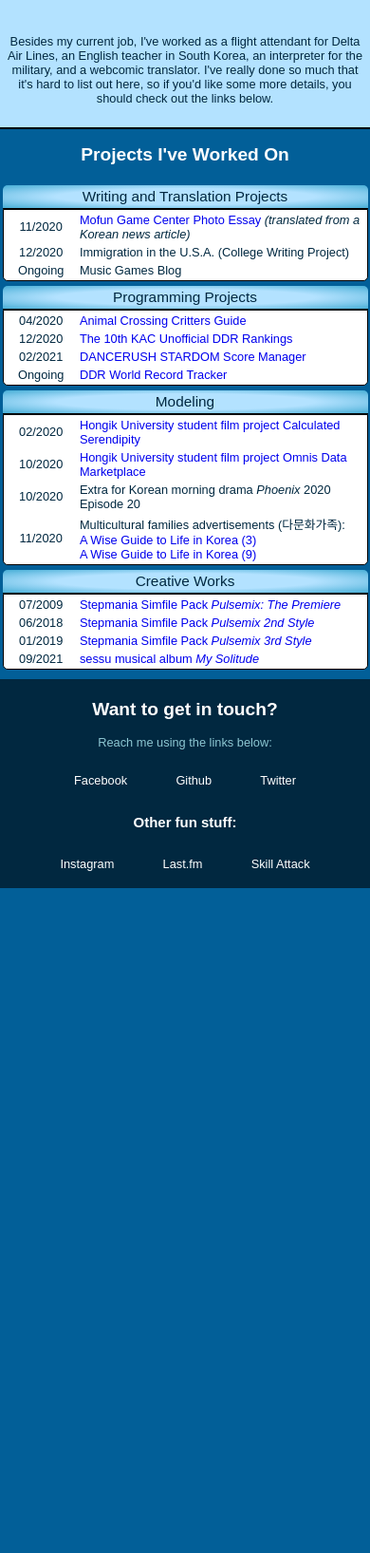
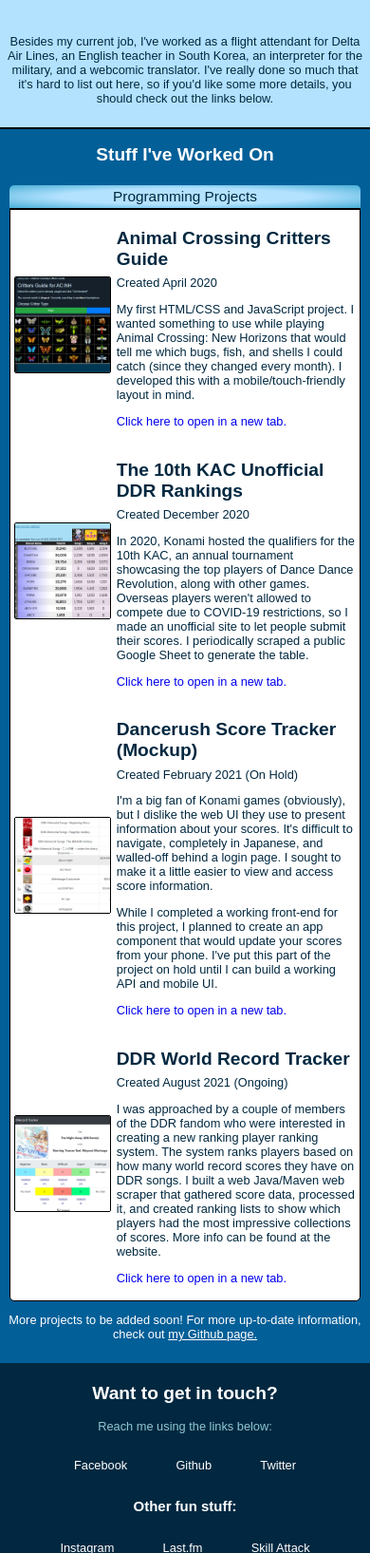
Before and after one commit to sessu/sessu-homepage, a plain HTML site: page index.html in a window 390 px wide. Shown: the part 1420-3055 px from the top of the page at 95% size. Before the commit the page ends 2355 px from the top, so only its background shows below. Drawn offline with Linux system fonts and the light colour scheme; grey boxes are pictures that could not be loaded.

Commit message:
Added image table for projects

```diff
--- a/index.html
+++ b/index.html
@@ -100,6 +100,97 @@
             </div>
         </section>
 
+        <section id="section-new-projects" class="bg-med">
+            <h2>Stuff I've Worked On</h2>
+
+            <table>
+                <caption>Programming Projects</caption>
+                <thead>
+                    <tr class="tr-heading">
+                        <th class="th-image">Image</th>
+                        <th class="th-desc">Description</th>
+                    </tr>
+                </thead>
+                <tbody>
+                    <!-- ACNH Critters -->
+                    <tr>
+                        <td class="td-image">
+                            <a href="https://sessu.github.io/acnh-critters/">
+                                <img class="img-project" src="./img/project-critters.png" alt="Screenshot of the Animal Crossing Critters Guide">
+                            </a>
+                        </td>
+                        <td class="td-desc">
+                            <h2>Animal Crossing Critters Guide</h2>
+                            <p>Created April 2020</p>
+                            <p>My first HTML/CSS and JavaScript project. I wanted something to use while playing Animal Crossing: New Horizons that would tell me which bugs, fish, and shells I could catch (since they changed every month). I developed this with a mobile/touch-friendly layout in mind.</p>
+                            <p>
+                                <a href="https://sessu.github.io/acnh-critters/" taget="_blank">
+                                    Click here to open in a new tab.
+                                </a>
+                            </p>
+                        </td>
+                    </tr>
+                    <!-- DDR Rankings -->
+                    <tr>
+                        <td class="td-image">
+                            <a href="./kac_unofficial">
+                                <img class="img-project" src="./img/project-kac.png" alt="Screenshot of the 10th KAC Unofficial DDR Rankings">
+                            </a>
+                        </td>
+                        <td class="td-desc">
+                            <h2>The 10th KAC Unofficial DDR Rankings</h2>
+                            <p>Created December 2020</p>
+                            <p>In 2020, Konami hosted the qualifiers for the 10th KAC, an annual tournament showcasing the top players of Dance Dance Revolution, along with other games. Overseas players weren't allowed to compete due to COVID-19 restrictions, so I made an unofficial site to let people submit their scores. I periodically scraped a public Google Sheet to generate the table.</p>
+                            <p>
+                                <a href="./kac_unofficial/" taget="_blank">
+                                    Click here to open in a new tab.
+                                </a>
+                            </p>
+                        </td>
+                    </tr>
+                    <!-- Dancerush Tracker -->
+                    <tr>
+                        <td class="td-image">
+                            <a href="./dancerush-tracker/">
+                                <img class="img-project" src="./img/project-dancerush.png" alt="Screenshot of the Dancerush Tracker">
+                            </a>
+                        </td>
+                        <td class="td-desc">
+                            <h2>Dancerush Score Tracker (Mockup)</h2>
+                            <p>Created February 2021 (On Hold)</p>
+                            <p>I'm a big fan of Konami games (obviously), but I dislike the web UI they use to present information about your scores. It's difficult to navigate, completely in Japanese, and walled-off behind a login page. I sought to make it a little easier to view and access score information.</p>
+                            <p>While I completed a working front-end for this project, I planned to create an app component that would update your scores from your phone. I've put this part of the project on hold until I can build a working API and mobile UI.</p>
+                            <p>
+                                <a href="./dancerush-tracker/" taget="_blank">
+                                    Click here to open in a new tab.
+                                </a>
+                            </p>
+                        </td>
+                    </tr>
+                    <!-- WR Tracker -->
+                    <tr>
+                        <td class="td-image">
+                            <a href="http://tracker.sessu.net/">
+                                <img class="img-project" src="./img/project-wrtracker.png" alt="Screenshot of the DDR World Record Tracker">
+                            </a>
+                        </td>
+                        <td class="td-desc">
+                            <h2>DDR World Record Tracker</h2>
+                            <p>Created August 2021 (Ongoing)</p>
+                            <p>I was approached by a couple of members of the DDR fandom who were interested in creating a new ranking player ranking system. The system ranks players based on how many world record scores they have on DDR songs. I built a web Java/Maven web scraper that gathered score data, processed it, and created ranking lists to show which players had the most impressive collections of scores. More info can be found at the website.</p>
+                            <p>
+                                <a href="http://tracker.sessu.net/" taget="_blank">
+                                    Click here to open in a new tab.
+                                </a>
+                            </p>
+                        </td>
+                    </tr>
+                </tbody>
+            </table>
+            <p class="p-white">More projects to be added soon! For more up-to-date information, check out <a href="https://github.com/sessu/">my Github page.</a></p>
+        </section>
+
+        <!--
         <section id="section-projects" class="bg-med" aria-labelledby="header-projects">
             <h2 id="header-projects">Projects I've Worked On</h2>
 
@@ -127,42 +218,6 @@
                     <tr>
                         <td>Ongoing</td>
                         <td>Music Games Blog</td>
-                    </tr>
-                </tbody>
-            </table>
-
-            <table>
-                <caption>Programming Projects</caption>
-                <thead>
-                    <tr class="tr-heading">
-                        <th>Date</th>
-                        <th>Description</th>
-                    </tr>
-                </thead>
-                <tbody>
-                    <tr>
-                        <td>04/2020</td>
-                        <td>
-                            <a href="https://sessu.github.io/acnh-critters/">Animal Crossing Critters Guide</a>
-                        </td>
-                    </tr>
-                    <tr>
-                        <td>12/2020</td>
-                        <td>
-                            <a href="/kac_unofficial">The 10th KAC Unofficial DDR Rankings</a>
-                        </td>
-                    </tr>
-                    <tr>
-                        <td>02/2021</td>
-                        <td>
-                            <a href="/dancerush-tracker">DANCERUSH STARDOM Score Manager</a>
-                        </td>
-                    </tr>
-                    <tr>
-                        <td>Ongoing</td>
-                        <td>
-                            <a href="http://tracker.sessu.net">DDR World Record Tracker</a>
-                        </td>
                     </tr>
                 </tbody>
             </table>
@@ -254,33 +309,6 @@
                 </tbody>
             </table>
         </section>
-
-        <!--
-            TODO: Make icons for my programming projects
-
-        <section id="projects">
-            <h2>Projects</h2>
-            <div class="div-projects-container">
-                <div class="project-tile">
-                    <a href="#">
-                        <img src="img/20220413_163910.jpg" alt="Shredder">
-                        <p>Shredder</p>
-                    </a>
-                </div>
-                <div class="project-tile">
-                    <img src="img/20220413_163910.jpg" alt="Shredder">
-                    <p>Shredder</p>
-                </div>
-                <div class="project-tile">
-                    <img src="img/20220413_163910.jpg" alt="Shredder">
-                    <p>Shredder</p>
-                </div>
-                <div class="project-tile">
-                    <img src="img/20220413_163910.jpg" alt="Shredder">
-                    <p>Shredder</p>
-                </div>
-            </div>
-        </section>
         -->
 
         <!-- CONTACT -->
--- a/styles.css
+++ b/styles.css
@@ -36,6 +36,15 @@ h1, h2, h3 {
 
 section {
     width: 100%;
+}
+
+.p-white {
+    color: var(--important-text);
+}
+
+.p-white a {
+    color: var(--important-text);
+    text-decoration: underline;
 }
 
 a {
@@ -124,6 +133,50 @@ nav>ul>li>a {
     width: 100vw;
 }
 
+/* New Projects */
+#section-new-projects table {
+    background-color: white;
+    border: 1px solid black;
+    width: 1200px;
+    max-width: 95%;
+    margin: auto;
+    text-align: left;
+    border-radius: 0 0 5px 5px;
+}
+
+#section-new-projects table caption {
+    font-size: 1.2rem;
+    background: radial-gradient(var(--lighter) 50%, var(--light));
+    color: var(--darker);
+    margin: 5px 0 0;
+    padding: 3px 0;
+    border-bottom: 1px solid black;
+    border-radius: 5px 5px 0 0;
+}
+
+table h2, table h3 {
+    color: var(--darker);
+    margin-bottom: -0.5rem;
+}
+
+.td-image, .th-image, .th-desc {
+    text-align: center;
+}
+
+.td-image, .th-image {
+    width: 215px;
+}
+
+.img-project {
+    width: 200px;
+    aspect-ratio: 1/1;
+    border-radius: 5px;
+    border: 2px solid black;
+}
+
+
+/* Projects */
+
 #section-projects table th {
     text-align: center;
 }
@@ -184,70 +237,12 @@ section p em {
     flex-direction: column;
 }
 
-#div-projects ul {
-    color: white;
-    margin: 0;
-    margin-block-start: 0;
-    margin-block-end: 0;
-    margin-inline-start: 0px;
-    margin-inline-end: 0px;
-    padding-inline-start: 0;
-}
-
-#div-projects li {
-    list-style: none;
-}
-
 
 /* PROJECTS */
 #projects {
     margin: 0;
 
     padding: 25px 0;
-}
-
-.div-projects-container {
-    width: 80%;
-    min-height: 300px;
-    margin: 0 auto;
-    padding: 10px;
-
-    display: flex;
-    flex-direction: row;
-    flex-wrap: wrap;
-    justify-content: center;
-    align-items: center;
-    gap: 10px;
-    max-width: 1400px;
-    margin: 0 auto;
-    padding: 5px;
-}
-
-.div-projects-container .project-tile {
-    margin: 5px 5px 10px;
-    height: 300px;
-    width: 300px;
-}
-
-.div-projects-container .project-tile img {
-    max-width: 100%;
-    max-height: 100%;
-    object-fit: cover;
-    border-radius: 10px;
-}
-
-.div-projects-container .project-tile p {
-    margin-top: -20px;
-    background-color: var(--important-text);
-    color: var(--darker);
-    position: absolute;
-    width: 300px;
-    padding: 5px 0;
-    border-radius: 0 0 10px 10px;
-}
-
-.project-tile:not(:hover) {
-    opacity: 80%;
 }
 
 /* CONTACT */
@@ -278,6 +273,14 @@ section p em {
     html {
         font-size: 90%;
     }
+
+    #section-new-projects {
+        width: 100%;
+    }
+
+    #section-new-projects table {
+        width: calc(100% - 5px);
+    }
 }
 
 @media (max-width: 600px) {
@@ -300,6 +303,18 @@ section p em {
         width: calc(100% - 5px);
     }
 
+    .td-image, .th-image {
+        width: 105px;
+    }
+
+    .img-project {
+        width: 100px;
+        border-radius: 2px;
+        border: 1px solid black;
+    }
+
+
+
     nav>.branding {
         display: none;
     }
```
Also changed, not shown: img/project-critters.png (added), img/project-dancerush.png (added), img/project-kac.png (added), img/project-wrtracker.png (added).
